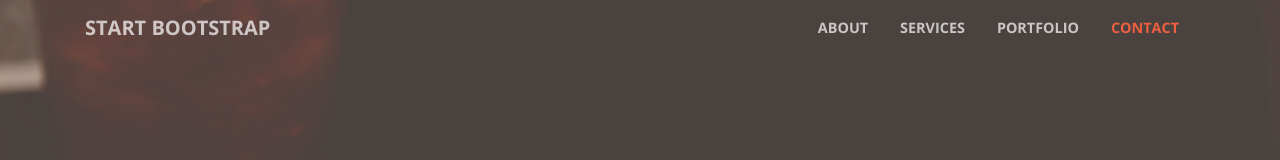
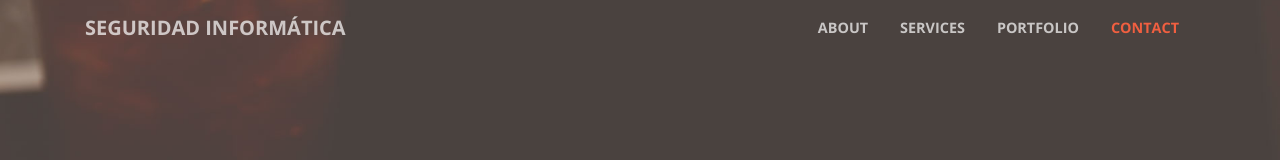
Before and after one commit to yecava1785/CaceresUNADHTML5OVI, a website with bundled scripts: page index.html in a window 1280 px wide. Shown: the top 160 px of the page. Built offline with nearby package versions, Linux system fonts and the light colour scheme.

Commit message:
Update index.html

```diff
--- a/index.html
+++ b/index.html
@@ -8,7 +8,7 @@
     <meta name="description" content="">
     <meta name="author" content="">
 
-    <title>Creative - Start Bootstrap Theme</title>
+    <title>OVI - Objetivos del Curso</title>
 
     <!-- Bootstrap core CSS -->
     <link href="vendor/bootstrap/css/bootstrap.min.css" rel="stylesheet">
@@ -31,7 +31,7 @@
     <!-- Navigation -->
     <nav class="navbar navbar-expand-lg navbar-light fixed-top" id="mainNav">
       <div class="container">
-        <a class="navbar-brand js-scroll-trigger" href="#page-top">Start Bootstrap</a>
+        <a class="navbar-brand js-scroll-trigger" href="#page-top">Seguridad Informática</a>
         <button class="navbar-toggler navbar-toggler-right" type="button" data-toggle="collapse" data-target="#navbarResponsive" aria-controls="navbarResponsive" aria-expanded="false" aria-label="Toggle navigation">
           <span class="navbar-toggler-icon"></span>
         </button>
```
